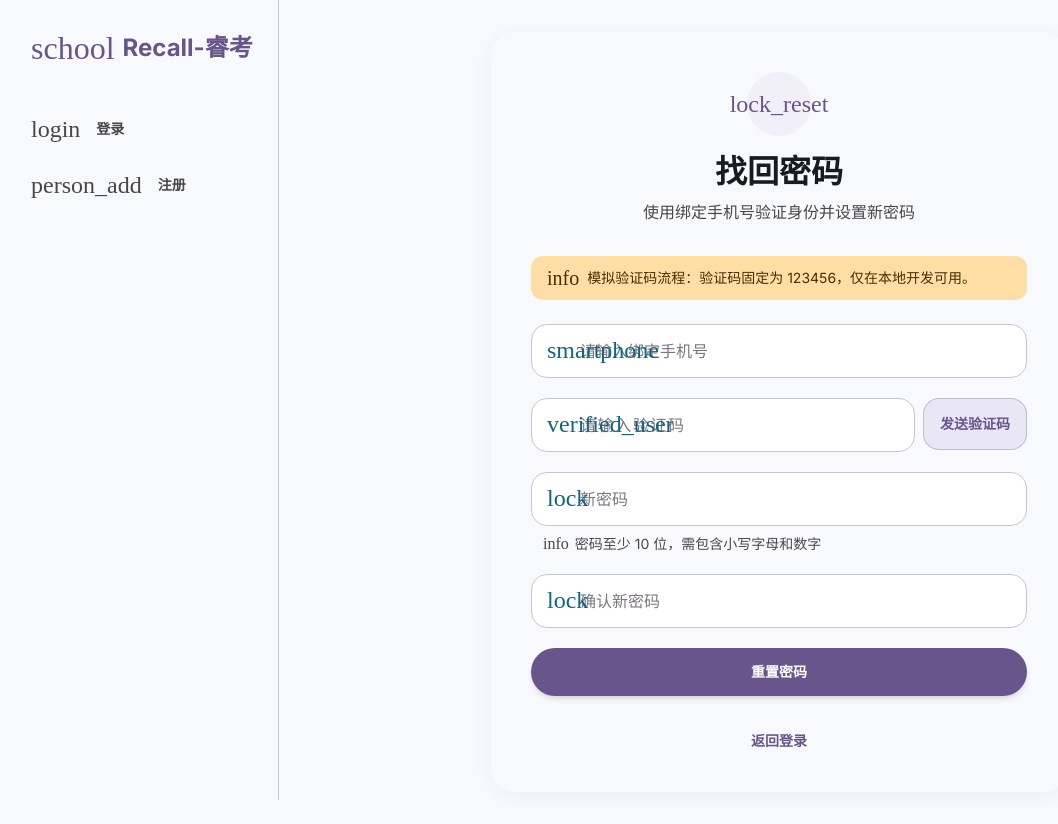
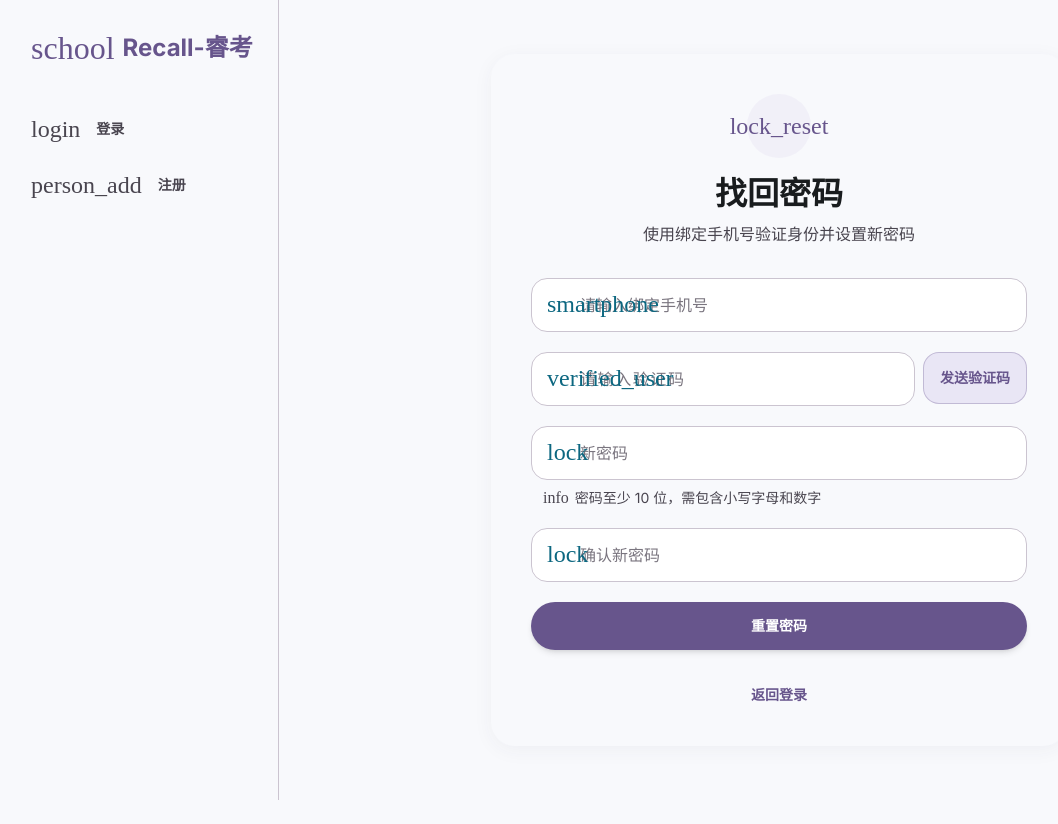
Before and after one commit to mman91359-rgb/mman91359-rgb-English-AI-learning, a Vue app in the folder AI-EnglishLearning/English_AI/frontend/: page /forgot-password in a window 1280 px wide. Shown: the whole page, without its empty margins (1-1059 px from the left). After the commit the page ends 800 px from the top, so only its background shows below. Built offline with nearby package versions, Linux system fonts and the light colour scheme; a web font is replaced by a local one.

Commit message:
fix(frontend): 移除忘记密码页模拟验证码123456的开发提示条

```diff
--- a/AI-EnglishLearning/English_AI/frontend/src/views/ForgotPasswordView.vue
+++ b/AI-EnglishLearning/English_AI/frontend/src/views/ForgotPasswordView.vue
@@ -27,11 +27,6 @@
               <h1 class="mb-2 font-headline-xl text-headline-xl text-on-surface">{{ $t('auth.forgotTitle') }}</h1>
               <p class="font-body-md text-body-md text-on-surface-variant">{{ $t('auth.forgotSubtitle') }}</p>
             </div>
-
-            <p class="mb-6 flex items-start gap-2 rounded-xl bg-warning-container px-4 py-3 font-body-sm text-body-sm text-on-warning-container">
-              <AppIcon name="info" size="md" />
-              <span>{{ $t('auth.mockSmsHint') }}</span>
-            </p>
 
             <form class="space-y-5" novalidate @submit.prevent="handleReset">
               <div>
```
